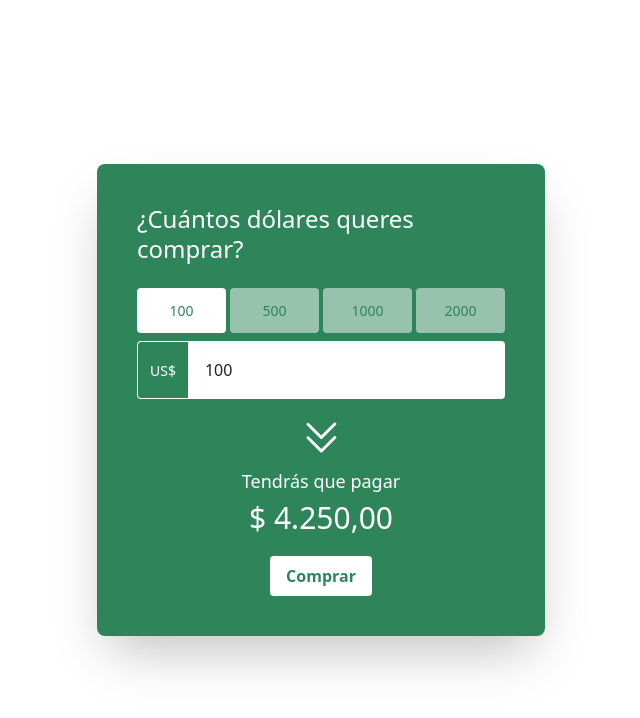
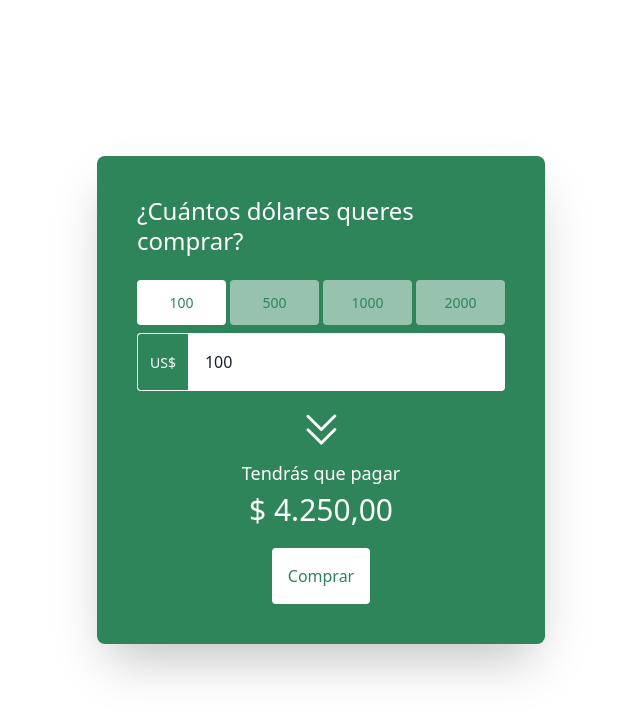
Before and after one commit to ncardeli/xambio, a React (Create React App) app: page /buy in a window 1280 px wide. Shown: the top 718 px of the page, without its empty margins (319-959 px from the left). Built offline with nearby package versions, Linux system fonts and the light colour scheme.

Commit message:
Style default buttons

```diff
--- a/src/assets/tailwind.css
+++ b/src/assets/tailwind.css
@@ -3,7 +3,7 @@
 @tailwind utilities;
 
 .btn {
-	@apply font-bold py-2 px-4 rounded;
+	@apply py-4 px-4 rounded;
 }
 
 .pill-input:checked + label {
```
